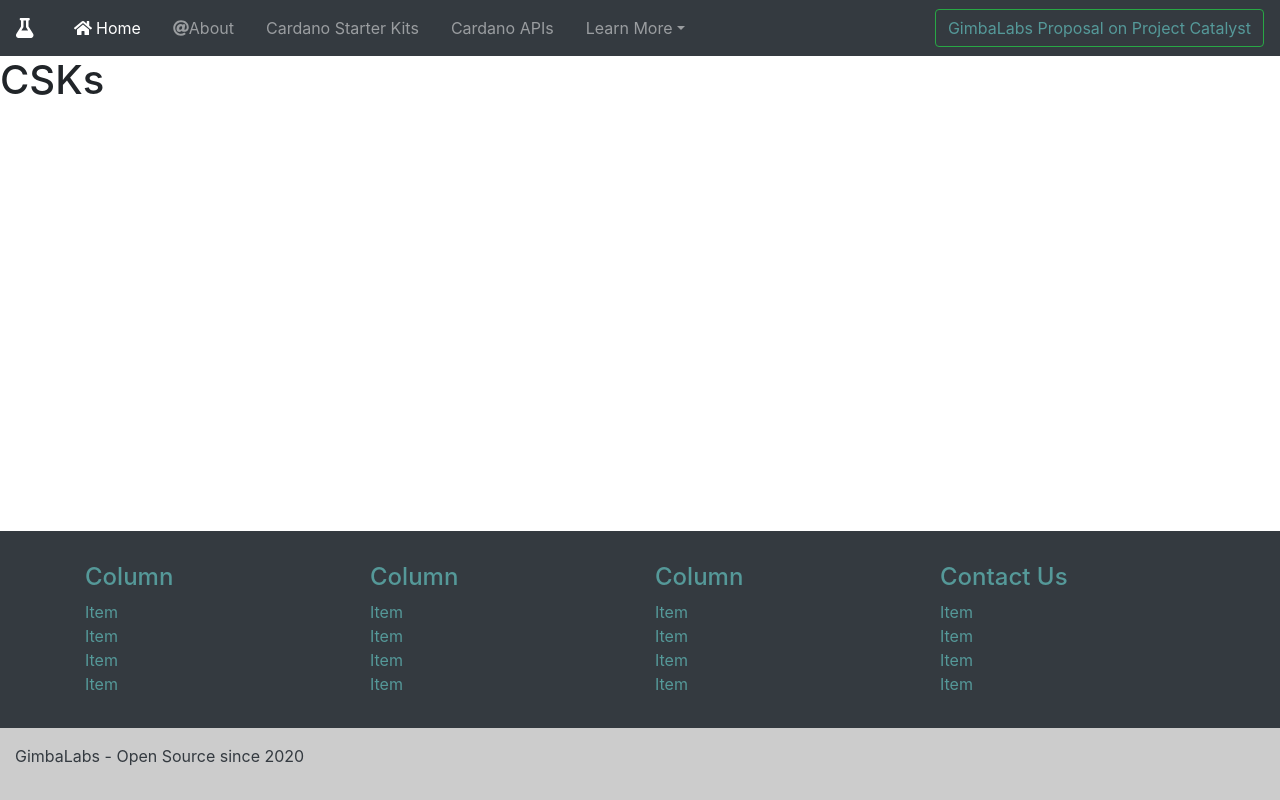
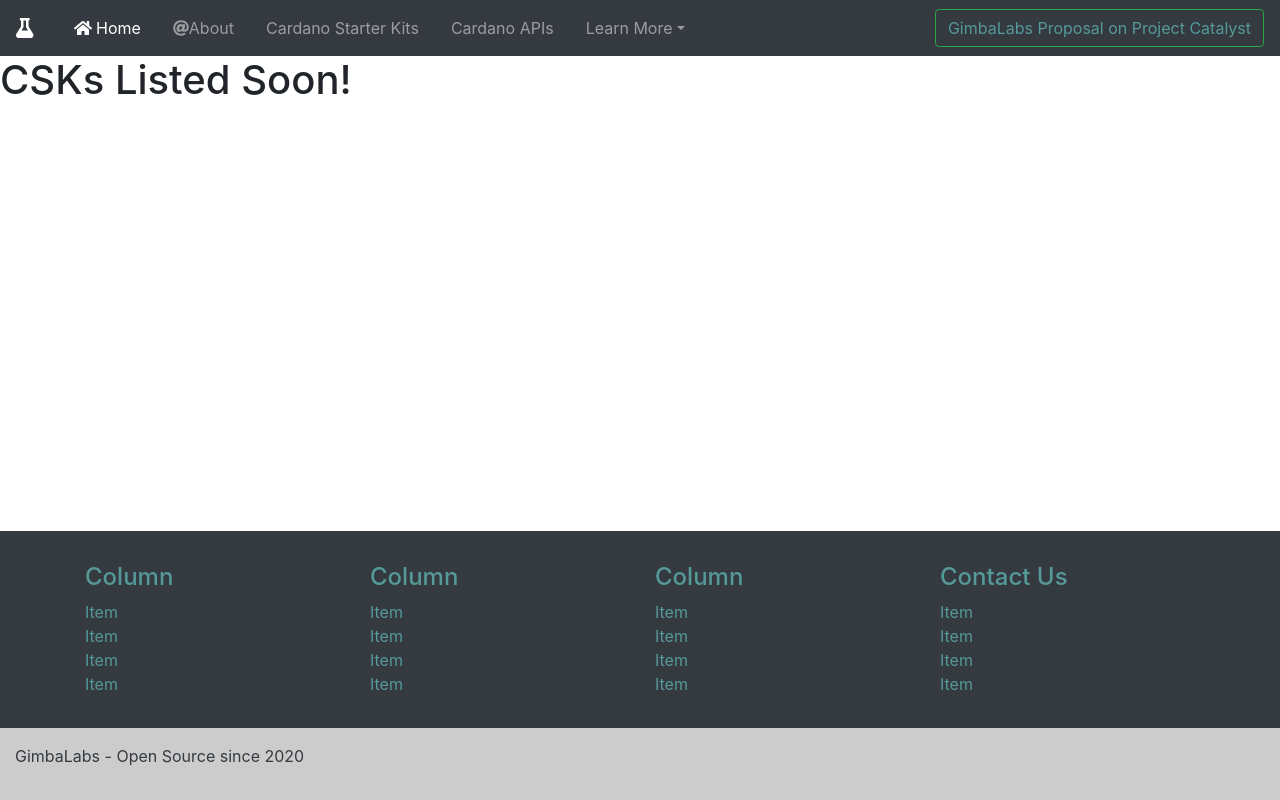
Before and after one commit to rcmorano/site-v3, a React (Create React App) app: page /cardano-starter-kits in a window 1280 px wide. Built offline with nearby package versions, Linux system fonts and the light colour scheme.

Commit message:
Monday revisions

```diff
--- a/src/components/pages/CSKs.js
+++ b/src/components/pages/CSKs.js
@@ -4,7 +4,7 @@ import React, { Component } from 'react'
 class CSKs extends Component {
     render() {
         return (
-            <h1>CSKs</h1>
+            <h1>CSKs Listed Soon!</h1>
         );
     }
 }
```
Also changed, not shown: 6 other files (tests, documents, lock files or other folders).
